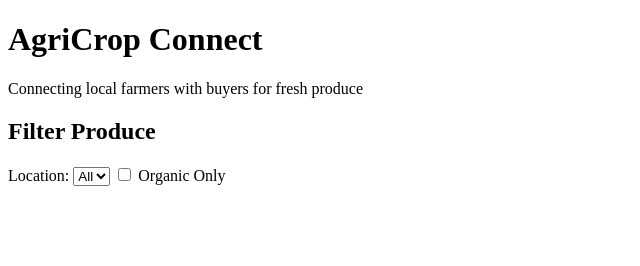
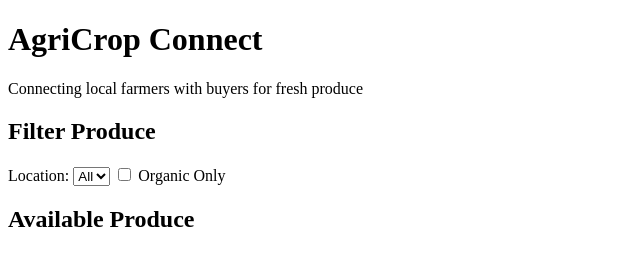
Before and after one commit to liliancherono/phase1-final-project-AgriCrop-Connect, a website: page index.html in a window 1280 px wide. Shown: the whole page, without its empty margins (0-640 px from the left). Drawn offline with Linux system fonts and the light colour scheme.

Commit message:
Adds the latest commit to index.html

```diff
--- a/index.html
+++ b/index.html
@@ -24,5 +24,9 @@
       Organic Only
     </label>
     </section>
+
+    <section id="produce-list">
+    <h2>Available Produce</h2>
+    </section>
 </body>
 </html>
```
